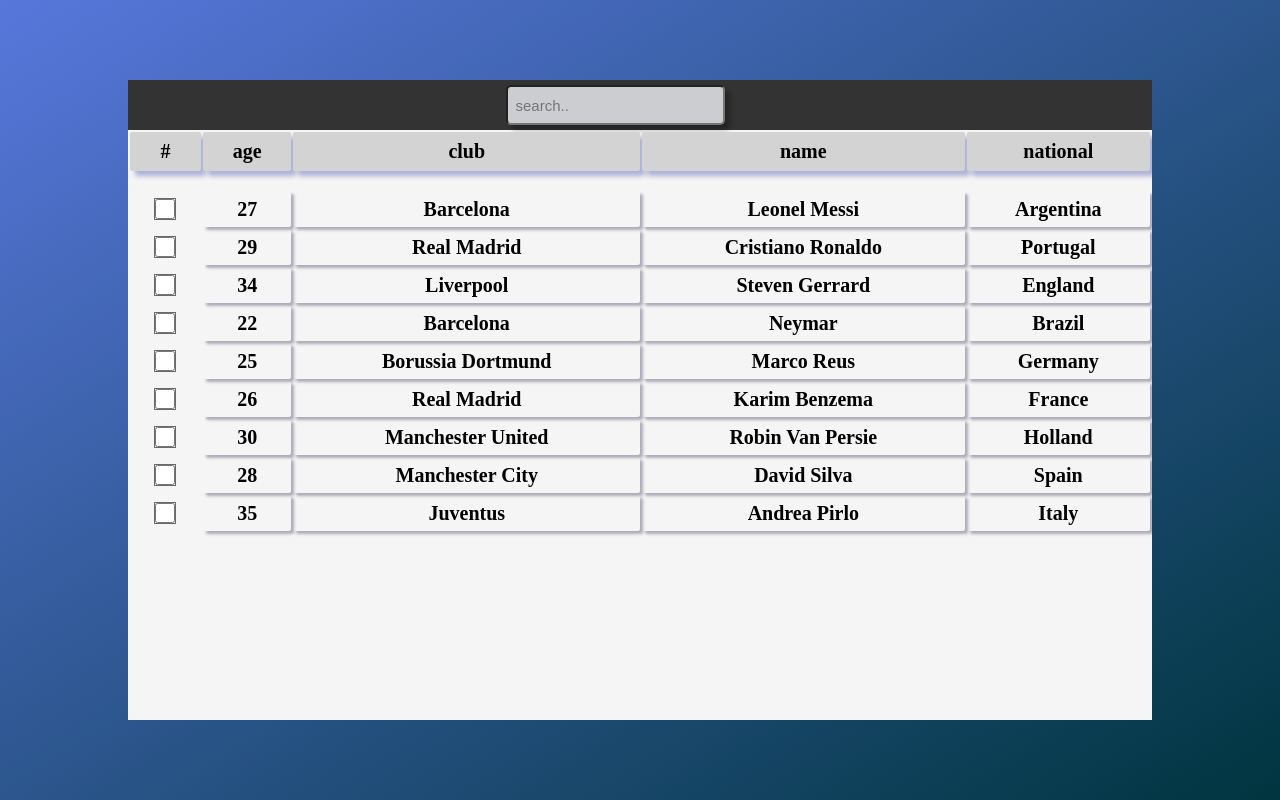
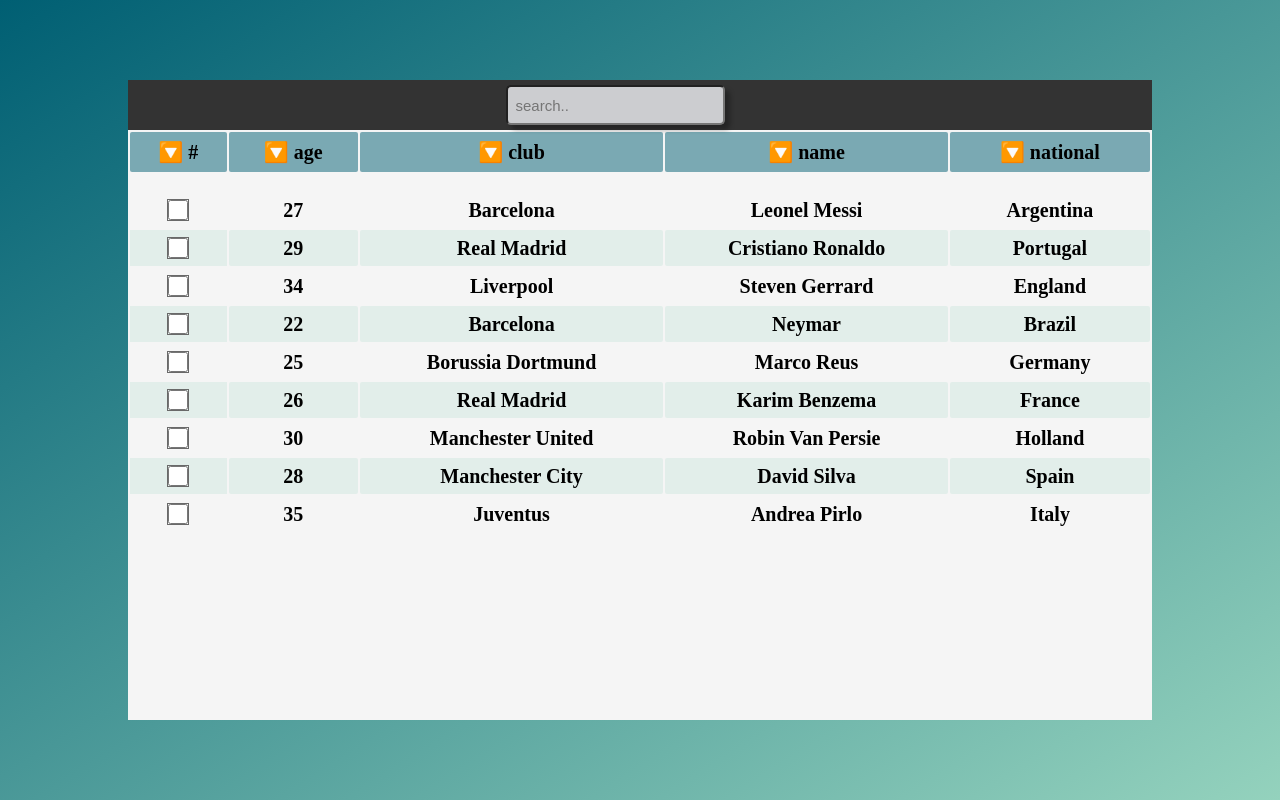
Before and after one commit to amitay1993/Grid-Component, a React (Create React App) app: page / in a window 1280 px wide. Built offline with nearby package versions, Linux system fonts and the light colour scheme; some icons are missing; a web font is replaced by a local one.

Commit message:
added filtering and sorting options

```diff
--- a/package.json
+++ b/package.json
@@ -6,6 +6,7 @@
     "@testing-library/jest-dom": "^5.11.4",
     "@testing-library/react": "^11.1.0",
     "@testing-library/user-event": "^12.1.10",
+    "lodash": "^4.17.21",
     "react": "^17.0.2",
     "react-dom": "^17.0.2",
     "react-scripts": "4.0.3",
--- a/public/index.html
+++ b/public/index.html
@@ -3,6 +3,7 @@
   <head>
     <meta charset="utf-8" />
     <link rel="icon" href="%PUBLIC_URL%/favicon.ico" />
+    <script src="https://use.fontawesome.com/8a28df5b0b.js"></script>
     <link rel="preconnect" href="https://fonts.gstatic.com">
     <link href="https://fonts.googleapis.com/css2?family=Viaoda+Libre&display=swap" rel="stylesheet">
     <meta name="viewport" content="width=device-width, initial-scale=1" />
--- a/src/App.css
+++ b/src/App.css
@@ -10,7 +10,7 @@
   display: flex;
   justify-content: center;
   align-items: center;
-  background-image: linear-gradient(to bottom right, #5877dc, #00353f);
+    background-image: linear-gradient(to bottom right, #005F73  ,#94D2BD);
 }
 tbody:before {
   content: "-";
@@ -18,3 +18,10 @@
   line-height: 1em;
   color: transparent;
 }
+
+tbody tr:nth-child(2n){
+  background-color: rgba(148, 210, 189,0.2);
+}
+.sortIcon{
+  cursor: pointer;
+}
--- a/src/App.js
+++ b/src/App.js
@@ -1,14 +1,14 @@
 import logo from './logo.svg';
 import './App.css';
 import GridComponent from "./Components/Grid-Component";
+import {useState} from "react";
 
 function App() {
 
 
-
     const fields = {
-        "#":null,
-        "age":null,
+        "#": null,
+        "age": null,
         "club": {
             "label": "team"
         },
@@ -17,8 +17,7 @@
     }
 
 
-
-    const data = [
+    const [data, setData] = useState([
         {
             "age": 27,
             "club": "Barcelona",
@@ -98,6 +97,7 @@
             "price": "61.00m"
 
         },
+
         {
             "age": 35,
             "club": "Juventus",
@@ -106,10 +106,15 @@
             "national": "Italy",
             "objectId": "PinRWZ2qmw",
             "price": "51.00m"
-        }]
+        }])
+
+    const handleDataChange = (newData) => {
+        setData(newData);
+    }
+
 
     return (
-        <GridComponent data={data} fields={fields}/>
+        <GridComponent data={data} fields={fields} onChange={handleDataChange}/>
     );
 }
 
--- a/src/Components/Cell.js
+++ b/src/Components/Cell.js
@@ -1,7 +1,6 @@
 import React from 'react';
 
 const Cell = ({value}) => {
-
 
     return (
        <th>{value}</th>
--- a/src/Components/Grid-Component.js
+++ b/src/Components/Grid-Component.js
@@ -1,20 +1,34 @@
-import React from 'react';
-import Data from "./Row";
+import React, {useCallback, useEffect, useState} from 'react';
+
 import styled from "styled-components";
 import {Search} from '@styled-icons/material'
 import Table from "./Table";
+import {debounce} from "lodash"
 
 
-function GridComponent({data, fields}) {
+function GridComponent({data, fields,onChange}) {
+
+
+    const [searchTerm, setSearchTerm] = useState("");
+
+    const debouncedValue = useCallback(
+        debounce((newValue) => setSearchTerm(newValue), 500), []);
+
+
+    const handleSearch = (event) => {
+        debouncedValue(event.target.value);
+    }
+
+    console.log(searchTerm)
 
 
     return (
         <DatContainer>
             <InputDiv>
-                <input placeholder="search.."/>
+                <input placeholder="search.." onChange={handleSearch}/>
                 <Search fontSize="20" color="white" size="50px"/>
             </InputDiv>
-            <Table data={data} fields={fields}/>
+            <Table data={data} fields={fields} value={searchTerm} onChange={onChange}/>
         </DatContainer>
     );
 }
@@ -25,12 +39,10 @@
   height: 80vh;
   width: 80vw;
   background-color: whitesmoke;
-  overflow: auto;
 
 
   thead th {
-    background-color: lightgray;
-    box-shadow: 5px 5px 5px rgba(0, 20, 150, 0.3);
+    background-color: rgba(0, 95, 115,0.5);
     border-radius: 2px;
     padding: 0.5rem;
     font-size: 20px;
@@ -38,7 +50,7 @@
   }
 
   th {
-    box-shadow: 3px 3px 3px rgba(0, 0, 50, 0.3);
+
     border-radius: 2px;
     padding: 0.2rem;
     font-size: 20px;
@@ -52,9 +64,10 @@
     height: 20px;
   }
 
-  .inputDiv{
+  .inputDiv {
     display: flex;
     justify-content: center;
+
   }
 
 `;
@@ -73,8 +86,6 @@
     background-color: #cccdd0;
     padding: 0.5rem;
   }
-
-
 `;
 
 
--- a/src/Components/Table.js
+++ b/src/Components/Table.js
@@ -1,11 +1,27 @@
-import React from 'react';
+import React, {useEffect, useRef, useState} from 'react';
 import Row from "./Row";
+import _ from 'lodash';
 
 
-function Table({fields, data}) {
+function Table({fields, data, value, onChange}) {
 
     const headerNames = [];
     const configurations = {};
+    let rows;
+
+
+    const [orderField, setOrderField] = useState();
+
+
+    useEffect(() => {
+        let result;
+        if (orderField) {
+            result = _.orderBy(data, orderField, "asc");
+        } else {
+            result = _.orderBy(data, orderField, "desc");
+        }
+        onChange(result);
+    }, [orderField])
 
 
     for (const key in fields) {
@@ -15,16 +31,40 @@
                 configurations[key] = fields[key][config];
             }
         }
+    }
 
+    function changeSortingOrder(key) {
+        setOrderField(key);
     }
-    const headers = headerNames.map(key => <th>{key}</th>)
-    const rows = data.map(object =>
+
+
+    const headers = headerNames.map(key =>
+        <th>
+            <span onClick={() => changeSortingOrder(key)}
+                  className="sortIcon">{orderField === key ? "⬆️" : " 🔽 "}</span> {key}
+        </th>)
+
+
+    rows = data.filter(object =>
+        Object.values(object).toString().toLowerCase().includes(value)
+    )
+
+    // console.log(_.sortBy(rows, ['age']));
+
+    function deepFreeze(o) {
+        // "use strict";
+        Object.keys(o).forEach((prop) => {
+            if (typeof o[prop] === "object") deepFreeze(o[prop]);
+        });
+        return Object.freeze(o);
+    }
+
+
+    const rowsData = rows.map(object =>
         <Row key={object.objectId} fields={fields} data={object} config={configurations}/>
     )
 
-
     return (
-
         <table>
             <thead>
             <tr>
@@ -32,9 +72,8 @@
             </tr>
             </thead>
             <tbody>
-            {rows}
+            {rowsData}
             </tbody>
-
         </table>
 
     );
```
Also changed, not shown: 1 other file (tests, documents, lock files or other folders).
